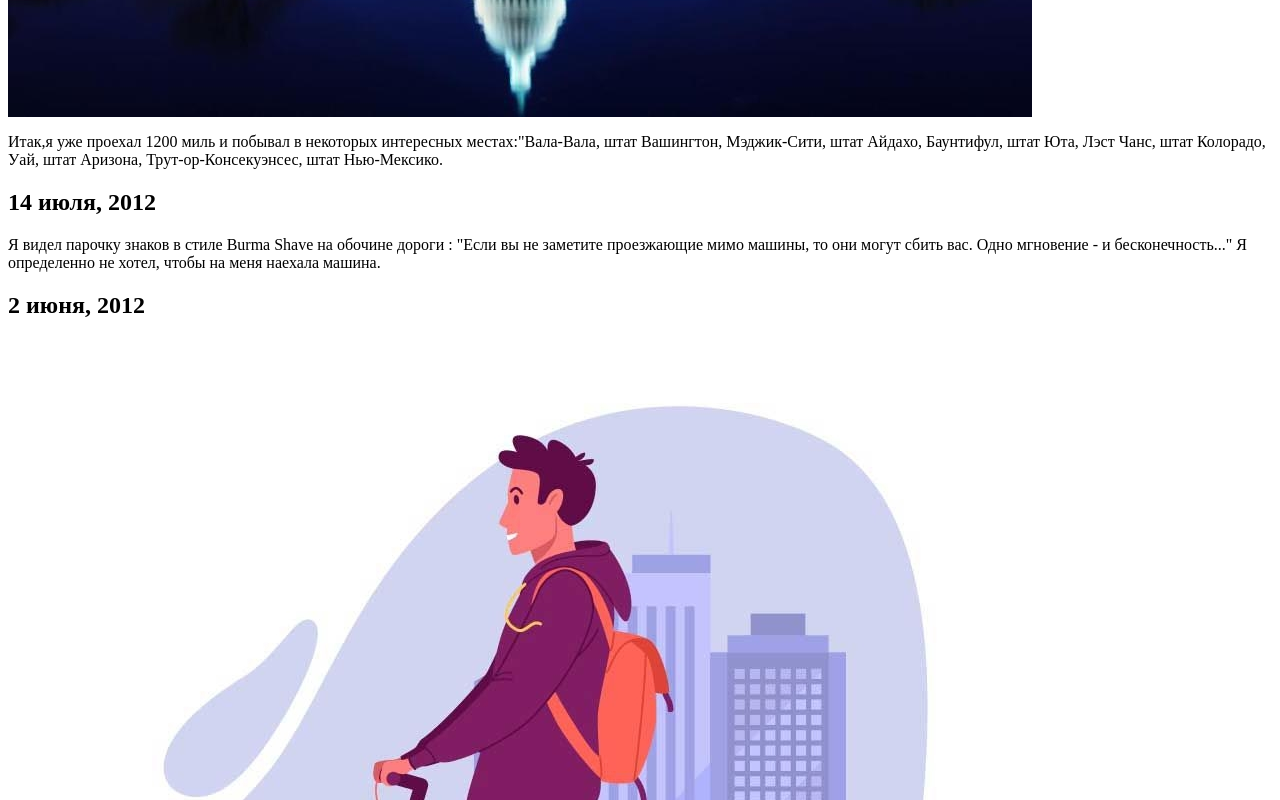
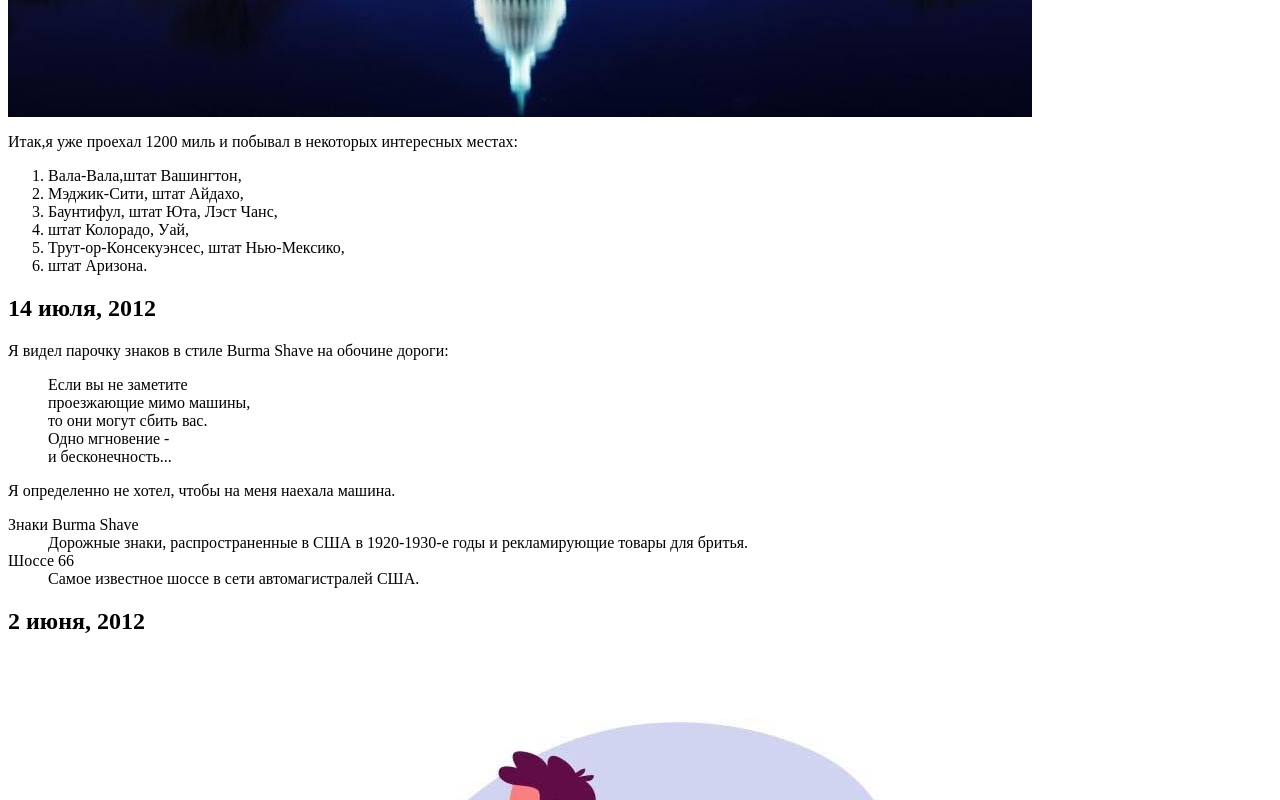
Before and after one commit to lizapiatnitskaya/tomsdiary, a plain HTML site: page index.html in a window 1280 px wide. Shown: the part 720-1520 px from the top of the page. Drawn offline with Linux system fonts and the light colour scheme.

Commit message:
add list

```diff
--- a/index.html
+++ b/index.html
@@ -7,19 +7,42 @@
         <p>Дневник моих поездок на моем собственно скутере по территории США</p>
         <h2>20 августа,2012</h2>
         <img src="images/wash.jpg">
-        <p>Итак,я уже проехал 1200 миль и побывал в некоторых интересных местах:"Вала-Вала,
-            штат Вашингтон, Мэджик-Сити, штат Айдахо, Баунтифул, штат Юта, Лэст Чанс,
-            штат Колорадо, Уай, штат Аризона, Трут-ор-Консекуэнсес, штат Нью-Мексико.
+        <p>Итак,я уже проехал 1200 миль и побывал в некоторых интересных местах:
+            <ol>
+                <li>Вала-Вала,штат Вашингтон,</li>
+                <li>Мэджик-Сити, штат Айдахо,</li>
+                <li>Баунтифул, штат Юта, Лэст Чанс,</li>
+                <li> штат Колорадо, Уай, </li>
+                <li>Трут-ор-Консекуэнсес, штат Нью-Мексико,</li>
+                <li>штат Аризона.</li>
+            </ol>
         </p>
         <h2>14 июля, 2012</h2>
-        <p>Я видел парочку знаков в стиле Burma Shave на обочине дороги
-        : "Если вы не заметите проезжающие мимо машины, то они могут сбить вас. Одно мгновение -
-        и бесконечность..." Я определенно не хотел, чтобы на меня наехала машина.
+        <p>Я видел парочку знаков в стиле Burma Shave на обочине дороги:
+            <blockquote>Если вы не заметите<br> проезжающие мимо машины,<br> то они могут сбить вас.<br>Одно мгновение - <br>
+                и бесконечность...
+            </blockquote>
+           Я определенно не хотел, чтобы на меня наехала машина.
         </p>
+        <dl>
+            <dt>Знаки Burma Shave</dt>
+             <dd>Дорожные знаки, распространенные в США в 1920-1930-е годы
+                и рекламирующие товары для бритья.
+             </dd>
+             <dt>Шоссе 66</dt>
+             <dd>Самое известное шоссе в сети автомагистралей США.</dd>
+        </dl>
         <h2>2 июня, 2012</h2>
         <img src="images/firstday.jpg">
         <p>Первый день моего путешествия. Я не верю,что наконец смог отложить все дела
-            в сторону и отправиться в путешествие. Главное помнить, что <q>путь в тысячу вёрст начинается с первого шага</q>
+            в сторону и отправиться в путешествие.Поскольку я собираюсь ехать на скутере, то не мог взять с собой много вещей, только:
+            <ul>
+                <li>сотовый телефон</li>
+                <li>iPod</li>
+                <li>цифровую камеру</li>
+                <li>и шоколадный батончик</li>
+            </ul>
+            Главное помнить, что <q>путь в тысячу вёрст начинается с первого шага</q>.
         </p>
     </body>
 </html>
```
